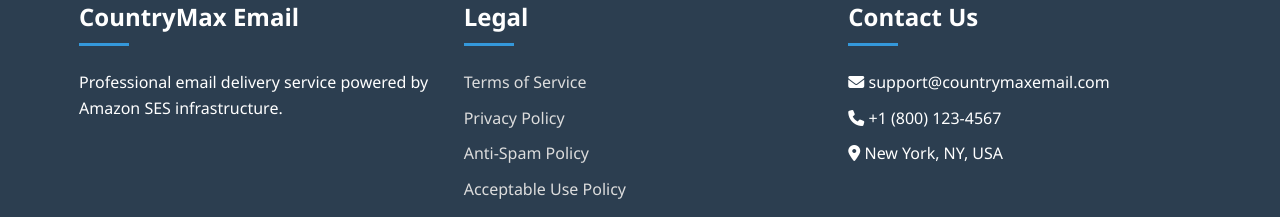
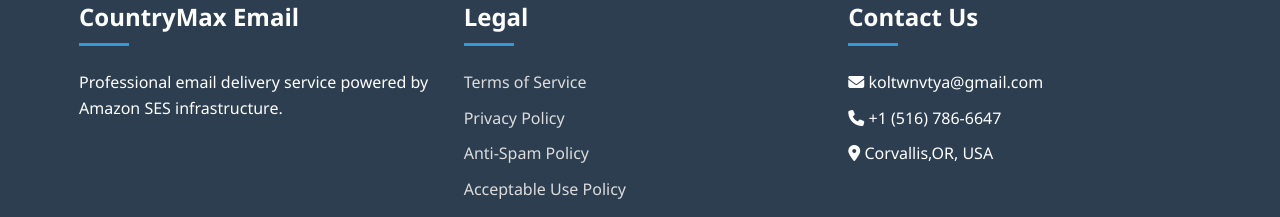
Before and after one commit to CountryMaxEmailDelivery1/CountryMaxEmailDelivery1.github.io, a plain HTML site: page privacy.html in a window 1280 px wide. Shown: the part 3404-3621 px from the top of the page. Drawn offline with Linux system fonts and the light colour scheme.

Commit message:
CountryMaxEmailDelivery

```diff
--- a/privacy.html
+++ b/privacy.html
@@ -361,9 +361,9 @@
                 <div class="footer-column">
                     <h3>Contact Us</h3>
                     <ul>
-                        <li><i class="fas fa-envelope"></i> support@countrymaxemail.com</li>
-                        <li><i class="fas fa-phone"></i> +1 (800) 123-4567</li>
-                        <li><i class="fas fa-map-marker-alt"></i> New York, NY, USA</li>
+                        <li><i class="fas fa-envelope"></i> koltwnvtya@gmail.com</li>
+                        <li><i class="fas fa-phone"></i> +1 (516) 786-6647</li>
+                        <li><i class="fas fa-map-marker-alt"></i> Corvallis,OR, USA</li>
                     </ul>
                 </div>
             </div>
```
Also changed, not shown: anti-spam.html (+3 -3 lines), terms.html (+3 -3 lines).
